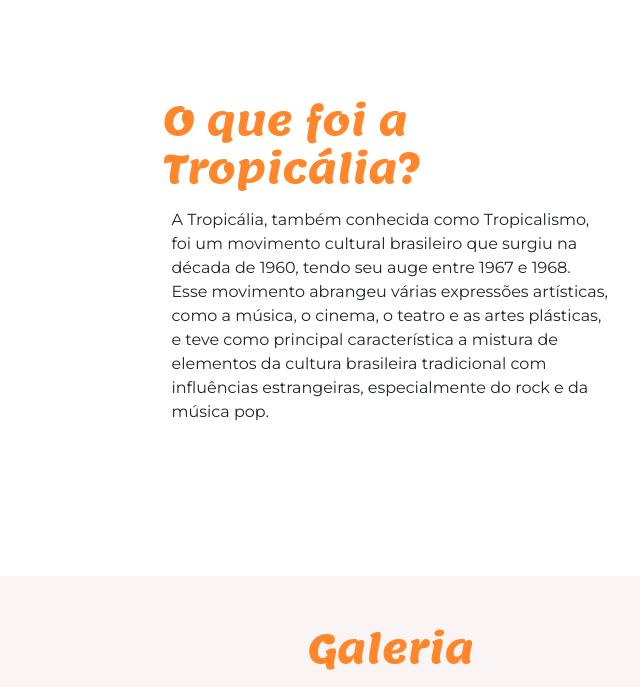
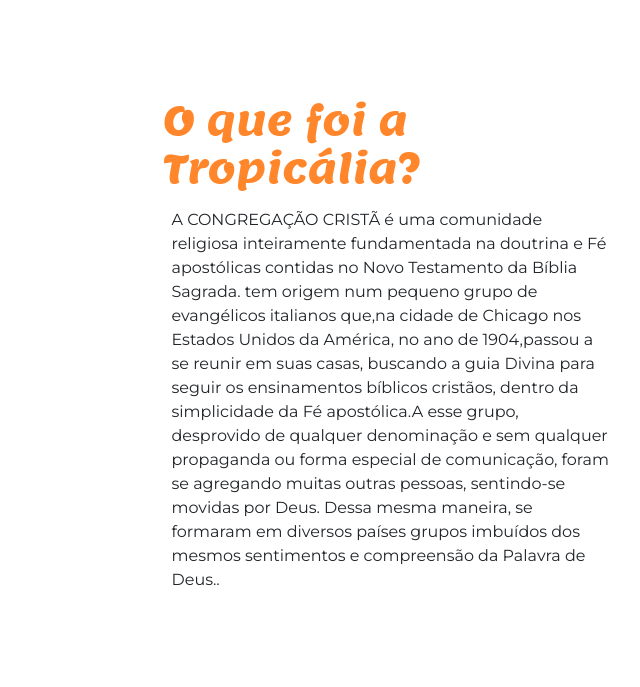
Before and after one commit to Nycolly-c/Hist-ria-ccb, a plain HTML site: page index.html in a window 1280 px wide. Shown: the part 950-1637 px from the top of the page, without its empty margins (249-889 px from the left). Drawn offline with nearby package versions, Linux system fonts and the light colour scheme; a script that the page names is missing.

Commit message:
Update index.html

```diff
--- a/index.html
+++ b/index.html
@@ -5,7 +5,7 @@
     <meta charset="UTF-8">
     <meta name="viewport" content="width=device-width, initial-scale=1">
     <link rel="preconnect" href="https://fonts.googleapis.com">
-    <title>Tropicália</title>
+    <title>Historia ccb</title>
     <link href="https://cdnjs.cloudflare.com/ajax/libs/bootstrap/5.3.3/css/bootstrap.min.css" rel="stylesheet">
     <link rel="stylesheet" href="https://cdnjs.cloudflare.com/ajax/libs/bootstrap-icons/1.11.3/font/bootstrap-icons.min.css">
     <link rel="stylesheet" href="styles.css">
@@ -32,7 +32,7 @@
             <div class="inicio-fundo d-flex justify-content-between align-items-center">
                 <div class="esquerda-conteudo">
                     <h1 class="display-4 text-white fst-italic fw-bold">Boas-vindas a</h1>
-                    <img src="img/logo-2.png" alt="Logotipo secundário da Tropicália" class="mb-3" width="563"
+                    <img src="im" alt="Logotipo secundário da Tropicália" class="mb-3" width="563"
                         height="278" loading="lazy">
                     <a href="#tropicalia"
                         class="btn btn-primary btn-lg botao-inicio fw-semibold">Quero
@@ -46,11 +46,11 @@
             <div class="container d-flex align-items-center ">
                   <div class="col-5">
                     <h2>O que foi a Tropicália?</h2>
-                    <p class="p-2">A Tropicália, também conhecida como Tropicalismo, foi um movimento cultural
-                        brasileiro que surgiu na década de 1960, tendo seu auge entre 1967 e 1968. Esse movimento
-                        abrangeu várias expressões artísticas, como a música, o cinema, o teatro e as artes plásticas, e
-                        teve como principal característica a mistura de elementos da cultura brasileira tradicional com
-                        influências estrangeiras, especialmente do rock e da música pop.</p>
+                    <p class="p-2">A CONGREGAÇÃO CRISTÃ é uma comunidade religiosa inteiramente fundamentada na doutrina e Fé apostólicas contidas no Novo Testamento da Bíblia Sagrada. tem origem
+                        num pequeno grupo de evangélicos italianos que,na cidade de Chicago nos Estados Unidos da América, no ano de 1904,passou a se reunir em suas casas, buscando a
+                        guia Divina para seguir os ensinamentos bíblicos cristãos, dentro da simplicidade da Fé apostólica.A esse grupo, desprovido de qualquer denominação e
+                        sem qualquer propaganda ou forma especial de comunicação, foram se agregando muitas outras pessoas,
+                        sentindo-se movidas por Deus. Dessa mesma maneira, se formaram em diversos países grupos imbuídos dos mesmos sentimentos e compreensão da Palavra de Deus..</p>
                 </div>
             </div>
         </section>
```
